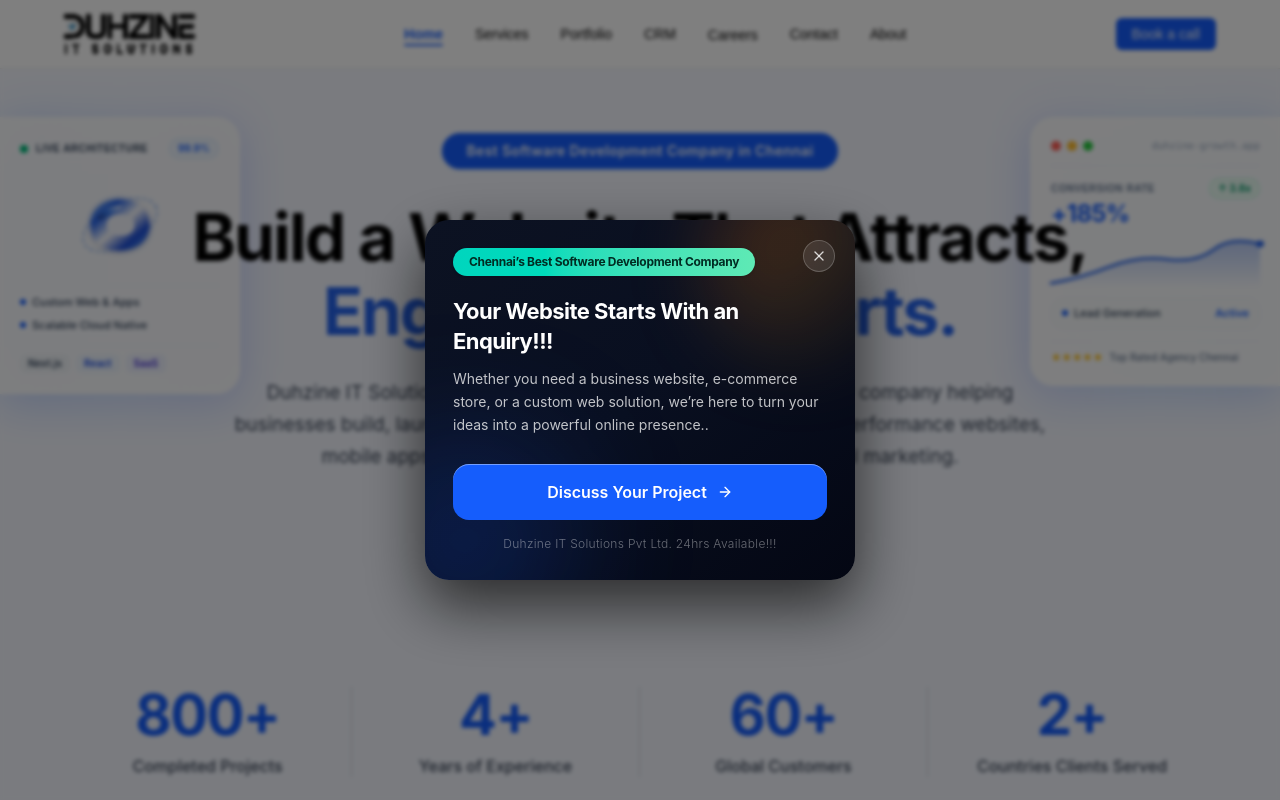
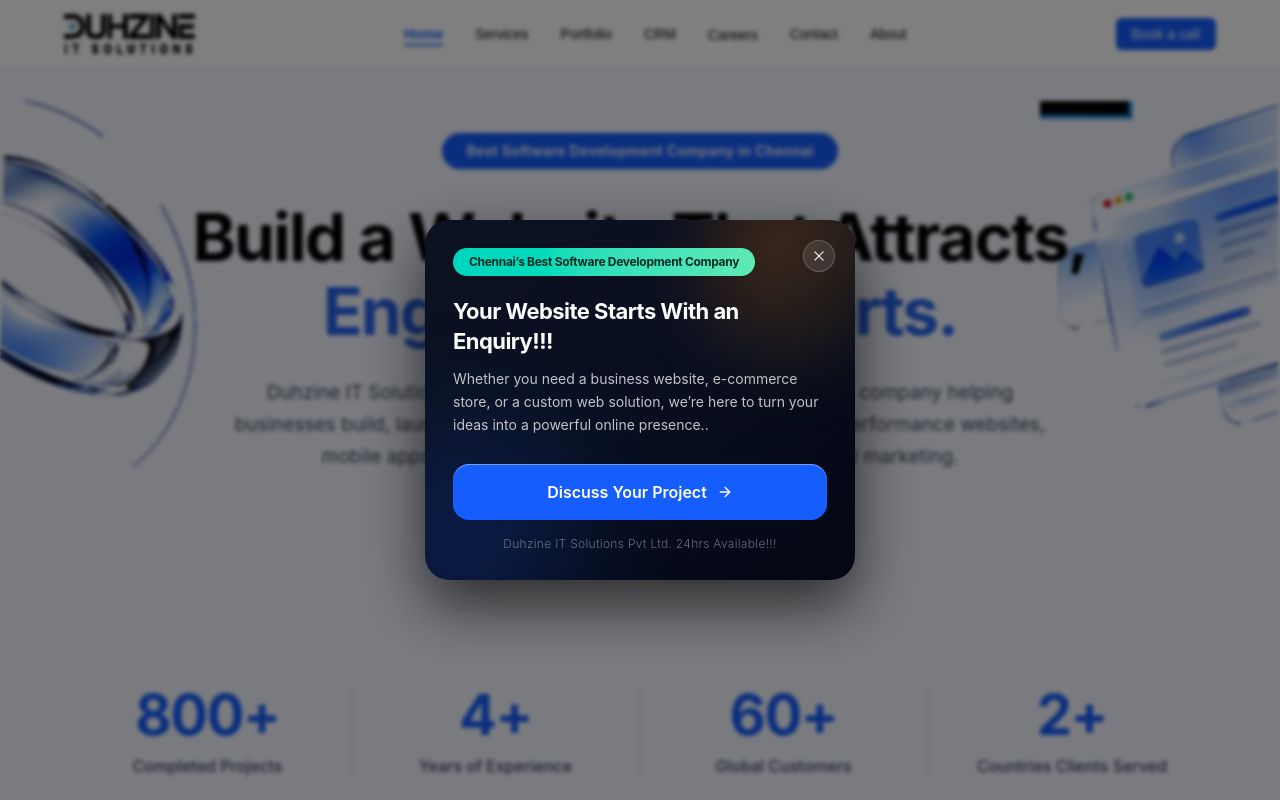
Before and after one commit to kaushikganesh1512/Duhzine-Company-Website, a Next.js app: page / in a window 1280 px wide. Shown: the top 800 px of the page. Built offline with nearby package versions, Linux system fonts and the light colour scheme.

Commit message:
Restore pure 3D hero side graphics without boxes, remove dark blue circles, and align flush to edges

```diff
--- a/src/components/Hero.tsx
+++ b/src/components/Hero.tsx
@@ -1,6 +1,7 @@
 "use client";
 
 import React from "react";
+import Image from "next/image";
 
 interface HeroProps {
   onStartProject: () => void;
@@ -15,191 +16,33 @@ export default function Hero({ onStartProject }: HeroProps) {
       {/* Background ambient lighting */}
       <div className="absolute top-1/3 left-1/2 -translate-x-1/2 -translate-y-1/2 w-[900px] h-[520px] bg-blue-400/10 rounded-full blur-3xl pointer-events-none -z-10" />
 
-      {/* Left Decoration: High-Performance Architecture & Software Engineering (Neat, Crystal-Clear Vector Glassmorphism, Flush to Left Edge) */}
-      <div className="hidden lg:block absolute left-0 top-8 xl:top-12 pointer-events-auto select-none z-10">
-        <div className="animate-float-vertical">
-          <div className="relative group cursor-default">
-            {/* Soft Ambient Glow */}
-            <div className="absolute -inset-1 bg-gradient-to-r from-blue-600/15 via-blue-500/10 to-indigo-500/15 rounded-3xl blur-xl opacity-75 group-hover:opacity-100 transition-opacity duration-500" />
-
-            {/* Glassmorphic Panel Pinned Flush to Left Screen Border */}
-            <div className="relative bg-white/80 backdrop-blur-xl border border-white/90 shadow-[0_15px_40px_rgba(37,99,235,0.12)] rounded-r-3xl rounded-l-none border-l-0 p-5 w-[210px] xl:w-[240px] 2xl:w-[260px] text-left">
-              {/* Header Status */}
-              <div className="flex items-center justify-between mb-3.5">
-                <div className="flex items-center gap-2">
-                  <span className="relative flex h-2 w-2">
-                    <span className="animate-ping absolute inline-flex h-full w-full rounded-full bg-emerald-400 opacity-75" />
-                    <span className="relative inline-flex rounded-full h-2 w-2 bg-emerald-500" />
-                  </span>
-                  <span className="text-[10px] font-bold tracking-wider text-slate-700 uppercase font-['Figtree',sans-serif]">
-                    Live Architecture
-                  </span>
-                </div>
-                <span className="text-[10px] font-semibold px-2 py-0.5 rounded-full bg-blue-50 text-blue-600 border border-blue-200/50">
-                  99.9%
-                </span>
-              </div>
-
-              {/* Vector 3D Chrome Torus Motif */}
-              <div className="relative my-2 flex items-center justify-center py-1">
-                <svg
-                  className="w-24 h-24 drop-shadow-sm"
-                  viewBox="0 0 100 100"
-                  fill="none"
-                  xmlns="http://www.w3.org/2000/svg"
-                >
-                  <defs>
-                    <linearGradient id="chromeGrad1" x1="0%" y1="0%" x2="100%" y2="100%">
-                      <stop offset="0%" stopColor="#93c5fd" />
-                      <stop offset="25%" stopColor="#2563eb" />
-                      <stop offset="50%" stopColor="#ffffff" />
-                      <stop offset="75%" stopColor="#1d4ed8" />
-                      <stop offset="100%" stopColor="#60a5fa" />
-                    </linearGradient>
-                    <linearGradient id="chromeGrad2" x1="100%" y1="0%" x2="0%" y2="100%">
-                      <stop offset="0%" stopColor="#ffffff" stopOpacity="0.95" />
-                      <stop offset="50%" stopColor="#3b82f6" stopOpacity="0.8" />
-                      <stop offset="100%" stopColor="#1e3a8a" stopOpacity="0.9" />
-                    </linearGradient>
-                    <filter id="softGlow" x="-20%" y="-20%" width="140%" height="140%">
-                      <feGaussianBlur stdDeviation="2.5" result="blur" />
-                      <feComposite in="SourceGraphic" in2="blur" operator="over" />
-                    </filter>
-                  </defs>
-                  {/* Orbiting thin ring */}
-                  <ellipse
-                    cx="50"
-                    cy="50"
-                    rx="42"
-                    ry="22"
-                    transform="rotate(-28 50 50)"
-                    stroke="#3b82f6"
-                    strokeWidth="1.5"
-                    strokeDasharray="4 3"
-                    opacity="0.6"
-                  />
-                  {/* Outer Torus Body */}
-                  <path
-                    d="M20 50 C20 32, 35 22, 55 24 C72 26, 82 38, 80 54 C78 70, 62 78, 44 76 C26 74, 20 64, 20 50 Z"
-                    fill="url(#chromeGrad1)"
-                    filter="url(#softGlow)"
-                  />
-                  {/* Inner Torus Hole */}
-                  <path
-                    d="M36 50 C36 42, 44 38, 54 39 C62 40, 66 45, 65 52 C64 59, 57 62, 48 61 C40 60, 36 56, 36 50 Z"
-                    fill="#f4f7ff"
-                  />
-                  {/* Chrome Specular Shine Highlight */}
-                  <path
-                    d="M26 44 C28 36, 38 29, 52 30 C50 34, 42 38, 32 44 Z"
-                    fill="url(#chromeGrad2)"
-                  />
-                </svg>
-              </div>
-
-              {/* Core Feature Lines */}
-              <div className="space-y-1.5 pt-2 border-t border-slate-100">
-                <div className="flex items-center gap-1.5 text-[11px] font-medium text-slate-700">
-                  <span className="w-1.5 h-1.5 rounded-full bg-blue-600" />
-                  <span>Custom Web &amp; Apps</span>
-                </div>
-                <div className="flex items-center gap-1.5 text-[11px] font-medium text-slate-700">
-                  <span className="w-1.5 h-1.5 rounded-full bg-blue-600" />
-                  <span>Scalable Cloud Native</span>
-                </div>
-              </div>
-
-              {/* Tech Badges */}
-              <div className="flex items-center gap-1.5 mt-3 pt-2 border-t border-slate-100/80">
-                <span className="text-[10px] font-semibold px-2 py-0.5 rounded-md bg-slate-100 text-slate-700">
-                  Next.js
-                </span>
-                <span className="text-[10px] font-semibold px-2 py-0.5 rounded-md bg-blue-50 text-blue-700">
-                  React
-                </span>
-                <span className="text-[10px] font-semibold px-2 py-0.5 rounded-md bg-indigo-50 text-indigo-700">
-                  SaaS
-                </span>
-              </div>
-            </div>
-          </div>
+      {/* Left 3D Chrome Torus Floating Artwork (No boxes, no dark blue circle, zero gap flush to leftmost screen edge) */}
+      <div className="hidden lg:block absolute left-0 top-6 xl:top-8 w-[160px] xl:w-[220px] 2xl:w-[260px] pointer-events-auto select-none z-10">
+        <div className="animate-float-vertical cursor-pointer">
+          <Image
+            src="/images/side_hero_left.png"
+            alt="Abstract 3D Chrome Torus Artwork"
+            width={732}
+            height={1218}
+            priority
+            quality={100}
+            className="w-full h-auto object-contain object-left block"
+          />
         </div>
       </div>
 
-      {/* Right Decoration: High-Converting Web & Growth Dashboard (Neat, Crystal-Clear Vector Glassmorphism, Flush to Right Edge) */}
-      <div className="hidden lg:block absolute right-0 top-8 xl:top-12 pointer-events-auto select-none z-10">
-        <div className="animate-float-vertical-reverse">
-          <div className="relative group cursor-default">
-            {/* Soft Ambient Glow */}
-            <div className="absolute -inset-1 bg-gradient-to-l from-blue-600/15 via-sky-500/10 to-indigo-500/15 rounded-3xl blur-xl opacity-75 group-hover:opacity-100 transition-opacity duration-500" />
-
-            {/* Glassmorphic Panel Pinned Flush to Right Screen Border */}
-            <div className="relative bg-white/85 backdrop-blur-xl border border-white/90 shadow-[0_15px_40px_rgba(37,99,235,0.12)] rounded-l-3xl rounded-r-none border-r-0 p-5 w-[220px] xl:w-[250px] 2xl:w-[270px] text-left">
-              {/* macOS Window Controls */}
-              <div className="flex items-center justify-between pb-3 mb-3 border-b border-slate-100">
-                <div className="flex items-center gap-1.5">
-                  <span className="w-2.5 h-2.5 rounded-full bg-[#ff5f56]" />
-                  <span className="w-2.5 h-2.5 rounded-full bg-[#ffbd2e]" />
-                  <span className="w-2.5 h-2.5 rounded-full bg-[#27c93f]" />
-                </div>
-                <span className="text-[10px] font-mono text-slate-400">duhzine-growth.app</span>
-              </div>
-
-              {/* Conversion Stat */}
-              <div className="flex items-baseline justify-between mb-1.5">
-                <div>
-                  <div className="text-[10px] font-bold text-slate-500 uppercase tracking-wider font-['Figtree',sans-serif]">
-                    Conversion Rate
-                  </div>
-                  <div className="text-2xl font-bold tracking-tight text-blue-600 mt-0.5">
-                    +185%
-                  </div>
-                </div>
-                <span className="inline-flex items-center text-[10px] font-bold text-emerald-600 bg-emerald-50 px-2 py-0.5 rounded-full border border-emerald-200/60">
-                  ↑ 3.8x
-                </span>
-              </div>
-
-              {/* Smooth Vector Area Sparkline Chart */}
-              <div className="relative h-12 w-full my-2.5">
-                <svg className="w-full h-full overflow-visible" viewBox="0 0 180 50" preserveAspectRatio="none">
-                  <defs>
-                    <linearGradient id="heroGrowthGradient" x1="0%" y1="0%" x2="0%" y2="100%">
-                      <stop offset="0%" stopColor="#2563eb" stopOpacity="0.3" />
-                      <stop offset="100%" stopColor="#2563eb" stopOpacity="0.0" />
-                    </linearGradient>
-                  </defs>
-                  <path
-                    d="M0 45 Q 25 40, 50 28 T 100 20 T 140 10 T 180 4 L 180 50 L 0 50 Z"
-                    fill="url(#heroGrowthGradient)"
-                  />
-                  <path
-                    d="M0 45 Q 25 40, 50 28 T 100 20 T 140 10 T 180 4"
-                    fill="none"
-                    stroke="#2563eb"
-                    strokeWidth="2.5"
-                    strokeLinecap="round"
-                  />
-                  <circle cx="180" cy="4" r="3.5" fill="#2563eb" />
-                </svg>
-              </div>
-
-              {/* Live Metric Badge */}
-              <div className="flex items-center justify-between text-[11px] font-medium text-slate-700 bg-slate-50/80 px-2.5 py-1.5 rounded-xl border border-slate-100">
-                <span className="flex items-center gap-1.5">
-                  <span className="w-1.5 h-1.5 rounded-full bg-blue-600" />
-                  Lead Generation
-                </span>
-                <span className="font-semibold text-blue-600">Active</span>
-              </div>
-
-              {/* Rating / Guarantee */}
-              <div className="flex items-center gap-1.5 mt-3 pt-2 border-t border-slate-100/80 text-[10px] text-slate-500 font-medium">
-                <span className="text-amber-400">★★★★★</span>
-                <span>Top Rated Agency Chennai</span>
-              </div>
-            </div>
-          </div>
+      {/* Right 3D Glassmorphic Interface Floating Artwork (No boxes, no dark blue circle, zero gap flush to rightmost screen edge) */}
+      <div className="hidden lg:block absolute right-0 top-6 xl:top-8 w-[180px] xl:w-[240px] 2xl:w-[280px] pointer-events-auto select-none z-10">
+        <div className="animate-float-vertical-reverse cursor-pointer">
+          <Image
+            src="/images/side_hero_right.png"
+            alt="Abstract 3D Glassmorphic Interface Artwork"
+            width={865}
+            height={1218}
+            priority
+            quality={100}
+            className="w-full h-auto object-contain object-right block"
+          />
         </div>
       </div>
 
```
Also changed, not shown: public/images/side_hero_left.png, public/images/side_hero_right.png.
